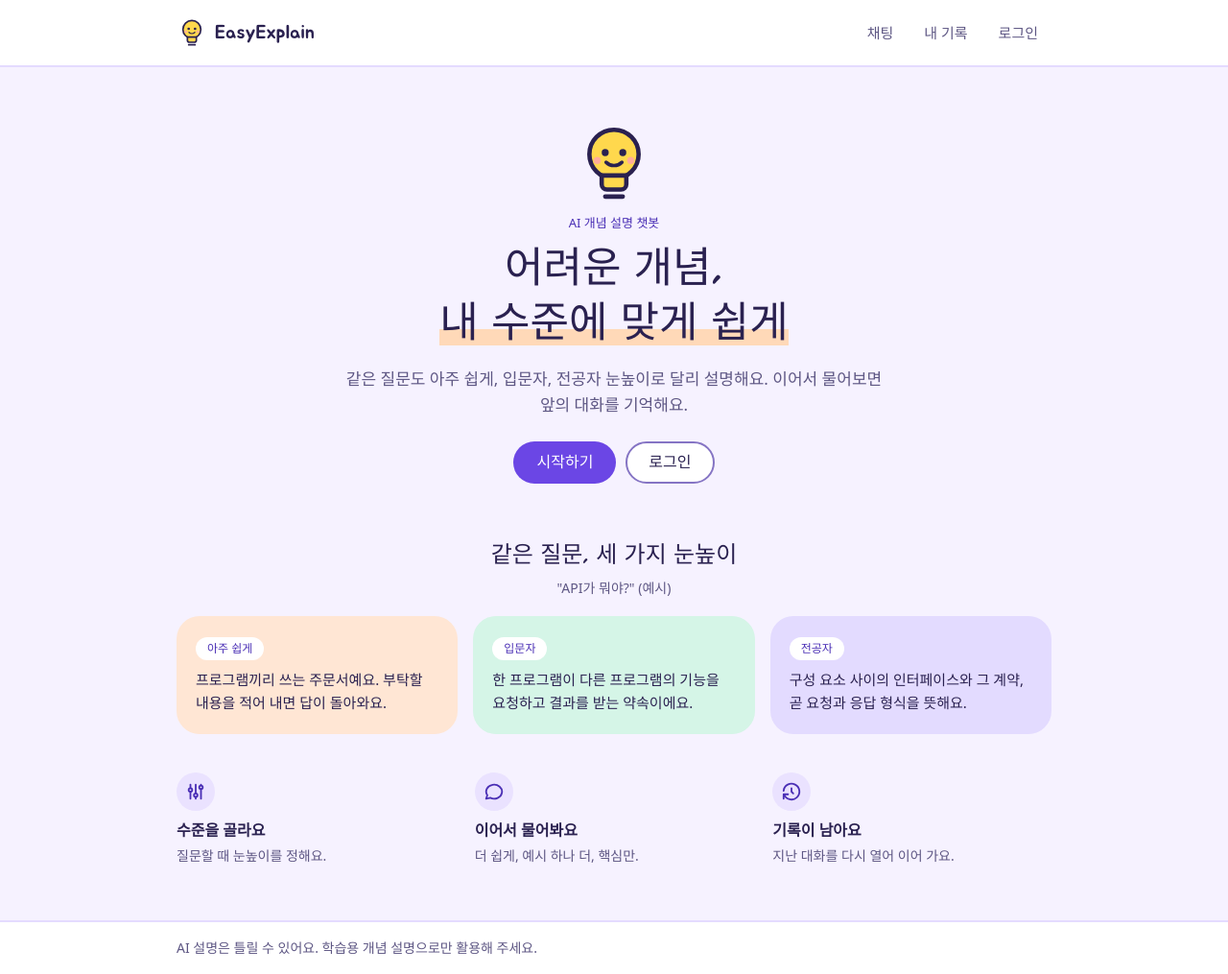
After one commit to 0802222/Codyssey-B7-1-Term-Project, a FastAPI app: page / in a window 1280 px wide. The commit adds this page. Shown: the whole page at 96% size. Run offline with FastAPI, Linux system fonts and the light colour scheme; some web fonts are replaced.

Commit message:
feat(web): 소개 페이지(/) 구현
/ 가 501 대신 소개 페이지를 보여 준다. 캐릭터와 한 줄 소개, 시작하기·로그인 버튼, 같은 질문을 세 가지 눈높이로 설명한 예시 카드, 특징 3가지로 이루어진다. 템플릿 설정은 페이지가 5개뿐이고 다른 곳에서 쓰지 않아 router.py 안에 두었다. 시작하기·로그인 링크가 가는 /signup·/login 은 EE-09 전까지 501 이다. 아이콘은 아이콘 폰트 대신 Tabler Icons(MIT) 의 SVG 경로를 그대로 넣었다.

Refs #14

```diff
--- a/app/static/css/style.css
+++ b/app/static/css/style.css
@@ -4,7 +4,7 @@
  * 색·글꼴·모서리 같은 디자인 값은 맨 위 :root 변수에 모아 두었다.
  * 색을 바꾸려면 변수만 고치면 된다. (글자 대비는 모두 4.5:1 이상, 테두리는 3:1 이상으로 계산해 정했다)
  *
- * 1. 디자인 값  2. 기본  3. 레이아웃  4. 헤더·메뉴  5. 푸터  6. 버튼
+ * 1. 디자인 값  2. 기본  3. 레이아웃  4. 헤더·메뉴  5. 푸터  6. 버튼  7. 소개 페이지
  */
 
 /* ===== 1. 디자인 값 ===== */
@@ -23,6 +23,7 @@
   --accent-text: #4A2FB5;  /* 연한 강조 바탕 위의 글자 */
   --error-bg: #FFF0EB;     /* 오류 안내 바탕 */
   --error-text: #B3330F;   /* 오류 안내 글자 */
+  --highlight: #FFD9B8;    /* 제목 일부를 형광펜처럼 칠하는 색 */
 
   /* 설명 수준별 카드 색 (아주 쉽게 / 입문자 / 전공자) */
   --level-easy: #FFE6D4;
@@ -199,3 +200,162 @@ img {
 .btn-secondary:hover {
   background: var(--accent-soft);
 }
+
+/* ===== 7. 소개 페이지 (/) ===== */
+/* 화면에는 안 보이고 스크린리더에만 읽히는 글 */
+.visually-hidden {
+  position: absolute;
+  width: 1px;
+  height: 1px;
+  overflow: hidden;
+  clip: rect(0 0 0 0);
+  white-space: nowrap;
+}
+
+.hero {
+  padding-block: 56px 40px;
+  text-align: center;
+}
+
+.hero-mascot {
+  display: block;
+  width: 88px;
+  height: 88px;
+  margin: 0 auto 8px;
+}
+
+.eyebrow {
+  margin-bottom: 10px;
+  color: var(--accent-text);
+  font-size: 0.8125rem;
+  font-weight: 500;
+}
+
+.hero h1 {
+  margin-bottom: 14px;
+  font-family: var(--font-display);
+  font-size: 2.75rem;
+  font-weight: 400; /* Jua 에는 굵은 글씨체가 없어서 400 으로 둔다 */
+  line-height: 1.3;
+}
+
+/* 글자 아래쪽 절반만 형광펜처럼 칠한다 */
+.highlight {
+  background: linear-gradient(transparent 62%, var(--highlight) 62%);
+}
+
+.lead {
+  max-width: 34em;
+  margin: 0 auto 24px;
+  color: var(--text-muted);
+  font-size: 1.0625rem;
+}
+
+.hero-actions {
+  display: flex;
+  flex-wrap: wrap;
+  justify-content: center;
+  gap: 10px;
+}
+
+.levels {
+  padding-block: 16px 40px;
+  text-align: center;
+}
+
+.levels h2 {
+  margin-bottom: 4px;
+  font-family: var(--font-display);
+  font-size: 1.5rem;
+  font-weight: 400;
+}
+
+.levels-question {
+  margin-bottom: 18px;
+  color: var(--text-muted);
+  font-size: 0.875rem;
+}
+
+.level-cards {
+  display: grid;
+  grid-template-columns: repeat(3, minmax(0, 1fr));
+  gap: 16px;
+  text-align: left;
+}
+
+.level-card {
+  padding: 20px;
+  border-radius: var(--radius-card);
+}
+
+.level-easy {
+  background: var(--level-easy);
+}
+
+.level-beginner {
+  background: var(--level-beginner);
+}
+
+.level-advanced {
+  background: var(--level-advanced);
+}
+
+.level-tag {
+  display: inline-block;
+  margin-bottom: 8px;
+  padding: 2px 12px;
+  border-radius: var(--radius-pill);
+  background: var(--surface);
+  color: var(--accent-text);
+  font-size: 0.75rem;
+  font-weight: 500;
+}
+
+.level-card p {
+  font-size: 0.9375rem;
+  line-height: 1.65;
+}
+
+.features {
+  padding-block: 0 56px;
+}
+
+.feature-list {
+  display: grid;
+  grid-template-columns: repeat(3, minmax(0, 1fr));
+  gap: 20px;
+  margin: 0;
+  padding: 0;
+  list-style: none;
+}
+
+.feature-icon {
+  display: grid;
+  place-items: center;
+  width: 40px;
+  height: 40px;
+  margin-bottom: 8px;
+  border-radius: 50%;
+  background: var(--accent-soft);
+  color: var(--accent-text);
+}
+
+.feature-icon svg {
+  width: 22px;
+  height: 22px;
+  fill: none;
+  stroke: currentColor;
+  stroke-width: 2;
+  stroke-linecap: round;
+  stroke-linejoin: round;
+}
+
+.feature h3 {
+  margin-bottom: 2px;
+  font-size: 1rem;
+}
+
+.feature p {
+  color: var(--text-muted);
+  font-size: 0.875rem;
+}
--- /dev/null
+++ b/app/templates/index.html
@@ -0,0 +1,69 @@
+{% extends "base.html" %}
+
+{% block title %}EasyExplain — 어려운 개념, 내 수준에 맞게 쉽게{% endblock %}
+
+{% block content %}
+<section class="hero">
+  <div class="container">
+    <img class="hero-mascot" src="/static/img/mascot.svg" alt="" width="88" height="88">
+    <p class="eyebrow">AI 개념 설명 챗봇</p>
+    <h1>어려운 개념,<br><span class="highlight">내 수준에 맞게 쉽게</span></h1>
+    <p class="lead">같은 질문도 아주 쉽게, 입문자, 전공자 눈높이로 달리 설명해요. 이어서 물어보면 앞의 대화를 기억해요.</p>
+    <div class="hero-actions">
+      <a class="btn btn-primary" href="/signup">시작하기</a>
+      <a class="btn btn-secondary" href="/login">로그인</a>
+    </div>
+  </div>
+</section>
+
+<section class="levels">
+  <div class="container">
+    <h2>같은 질문, 세 가지 눈높이</h2>
+    <p class="levels-question">"API가 뭐야?" (예시)</p>
+    <div class="level-cards">
+      <article class="level-card level-easy">
+        <span class="level-tag">아주 쉽게</span>
+        <p>프로그램끼리 쓰는 주문서예요. 부탁할 내용을 적어 내면 답이 돌아와요.</p>
+      </article>
+      <article class="level-card level-beginner">
+        <span class="level-tag">입문자</span>
+        <p>한 프로그램이 다른 프로그램의 기능을 요청하고 결과를 받는 약속이에요.</p>
+      </article>
+      <article class="level-card level-advanced">
+        <span class="level-tag">전공자</span>
+        <p>구성 요소 사이의 인터페이스와 그 계약, 곧 요청과 응답 형식을 뜻해요.</p>
+      </article>
+    </div>
+  </div>
+</section>
+
+{# 아이콘: Tabler Icons (MIT) 에서 가져온 SVG 경로 #}
+<section class="features">
+  <div class="container">
+    <h2 class="visually-hidden">EasyExplain 의 특징</h2>
+    <ul class="feature-list">
+      <li class="feature">
+        <span class="feature-icon" aria-hidden="true">
+          <svg viewBox="0 0 24 24"><path d="M4 10a2 2 0 1 0 4 0a2 2 0 0 0 -4 0"/><path d="M6 4v4"/><path d="M6 12v8"/><path d="M10 16a2 2 0 1 0 4 0a2 2 0 0 0 -4 0"/><path d="M12 4v10"/><path d="M12 18v2"/><path d="M16 7a2 2 0 1 0 4 0a2 2 0 0 0 -4 0"/><path d="M18 4v1"/><path d="M18 9v11"/></svg>
+        </span>
+        <h3>수준을 골라요</h3>
+        <p>질문할 때 눈높이를 정해요.</p>
+      </li>
+      <li class="feature">
+        <span class="feature-icon" aria-hidden="true">
+          <svg viewBox="0 0 24 24"><path d="M3 20l1.3 -3.9a9 8 0 1 1 3.4 2.9l-4.7 1"/></svg>
+        </span>
+        <h3>이어서 물어봐요</h3>
+        <p>더 쉽게, 예시 하나 더, 핵심만.</p>
+      </li>
+      <li class="feature">
+        <span class="feature-icon" aria-hidden="true">
+          <svg viewBox="0 0 24 24"><path d="M12 8l0 4l2 2"/><path d="M3.05 11a9 9 0 1 1 .5 4m-.5 5v-5h5"/></svg>
+        </span>
+        <h3>기록이 남아요</h3>
+        <p>지난 대화를 다시 열어 이어 가요.</p>
+      </li>
+    </ul>
+  </div>
+</section>
+{% endblock %}
```
Also changed, not shown: app/web/router.py (+9 -3 lines).
